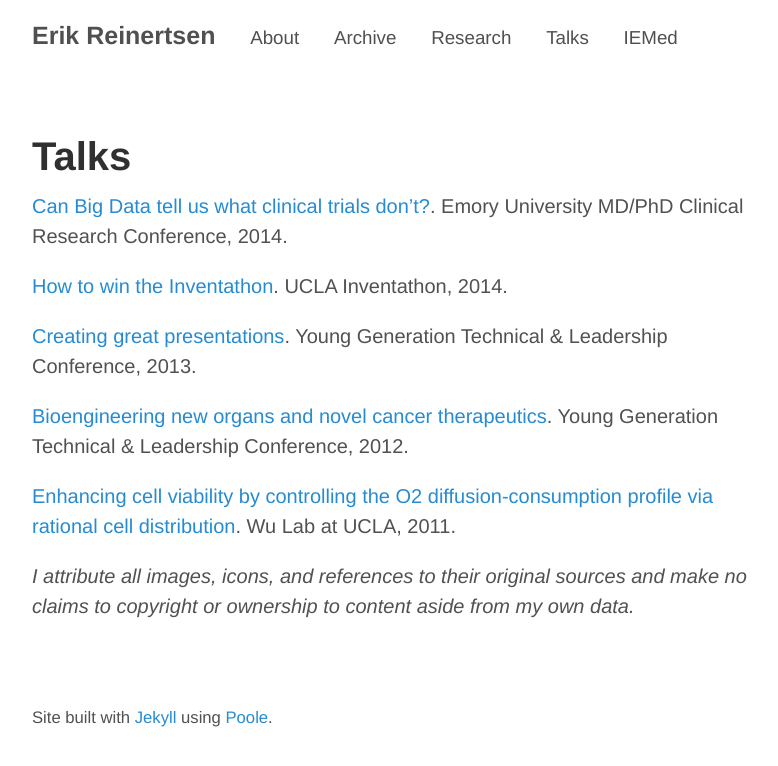
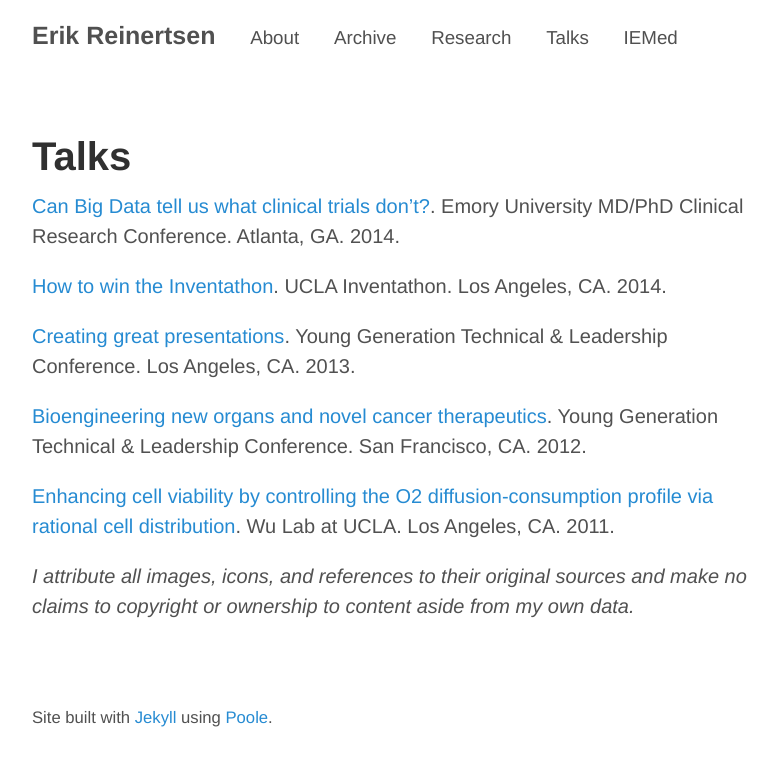
Before and after one commit to erikr/erikr.github.io, a Jekyll site: the page built from talks.md, in a window 1280 px wide. Shown: the top 766 px of the page, without its empty margins (248-1026 px from the left). Built offline with Jekyll 4.4.1, drawn with Linux system fonts in a browser that asks for light colours; nearby versions of some CDN libraries.

Commit message:
updates to talks.md

```diff
--- a/talks.md
+++ b/talks.md
@@ -4,14 +4,14 @@ permalink: /talks/
 title: "Talks"
 ---
 
-[Can Big Data tell us what clinical trials don't?](/assets/141022_crc.pdf). Emory University MD/PhD Clinical Research Conference, 2014.
+[Can Big Data tell us what clinical trials don't?](/assets/141022_crc.pdf). Emory University MD/PhD Clinical Research Conference. Atlanta, GA. 2014.
 
-[How to win the Inventathon](/assets/141017_inventathon.pdf). UCLA Inventathon, 2014.
+[How to win the Inventathon](/assets/141017_inventathon.pdf). UCLA Inventathon. Los Angeles, CA. 2014.
 
-[Creating great presentations](/assets/130101_creatinggreatpresentations.pdf). Young Generation Technical & Leadership Conference, 2013.
+[Creating great presentations](/assets/130101_creatinggreatpresentations.pdf). Young Generation Technical & Leadership Conference. Los Angeles, CA. 2013.
 
-[Bioengineering new organs and novel cancer therapeutics](/assets/120101_ygtlc.pdf). Young Generation Technical & Leadership Conference, 2012.
+[Bioengineering new organs and novel cancer therapeutics](/assets/120101_ygtlc.pdf). Young Generation Technical & Leadership Conference. San Francisco, CA. 2012.
 
-[Enhancing cell viability by controlling the O2 diffusion-consumption profile via rational cell distribution](/assets/110913_wulab.pdf). Wu Lab at UCLA, 2011.
+[Enhancing cell viability by controlling the O2 diffusion-consumption profile via rational cell distribution](/assets/110913_wulab.pdf). Wu Lab at UCLA. Los Angeles, CA. 2011.
 
 *I attribute all images, icons, and references to their original sources and make no claims to copyright or ownership to content aside from my own data.*
```
